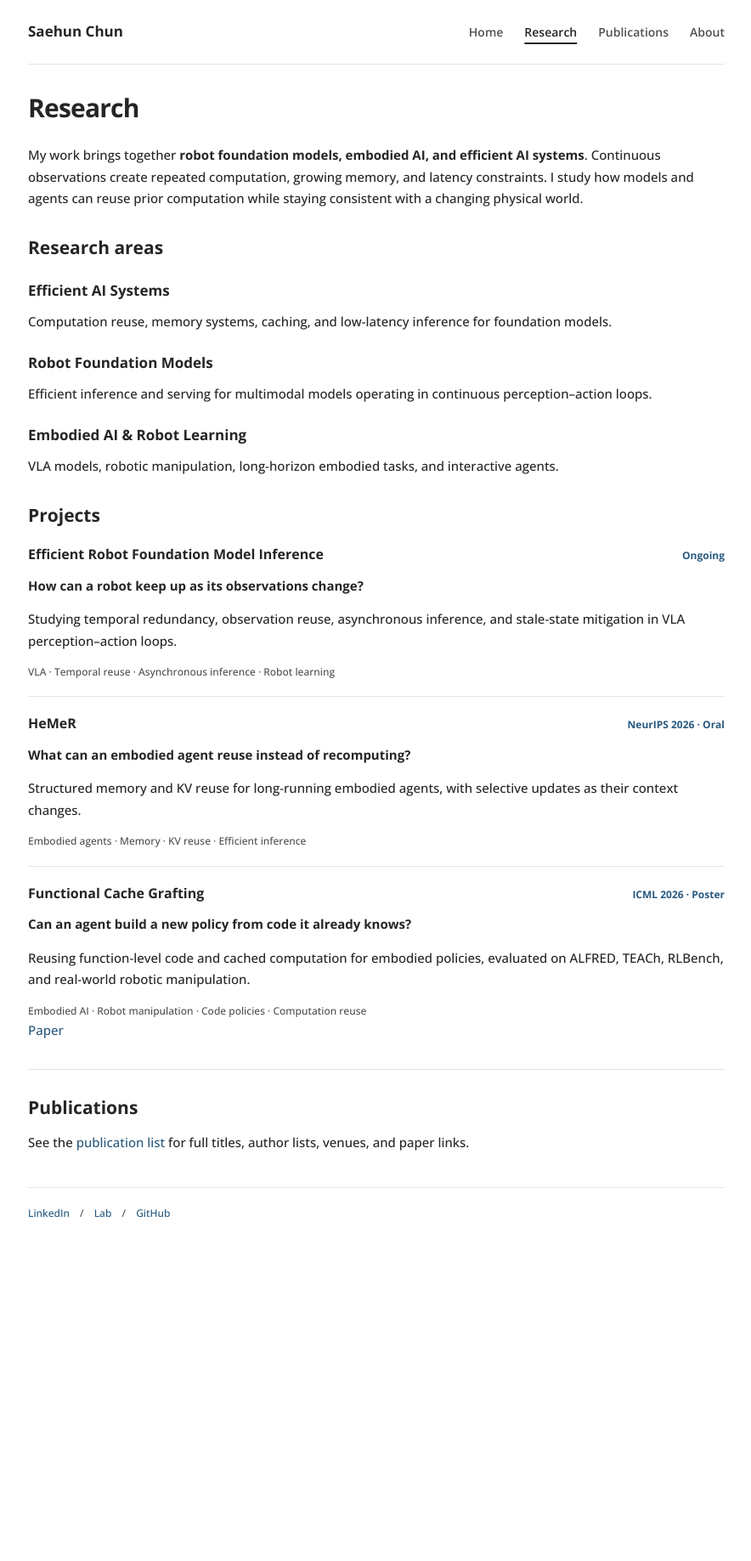
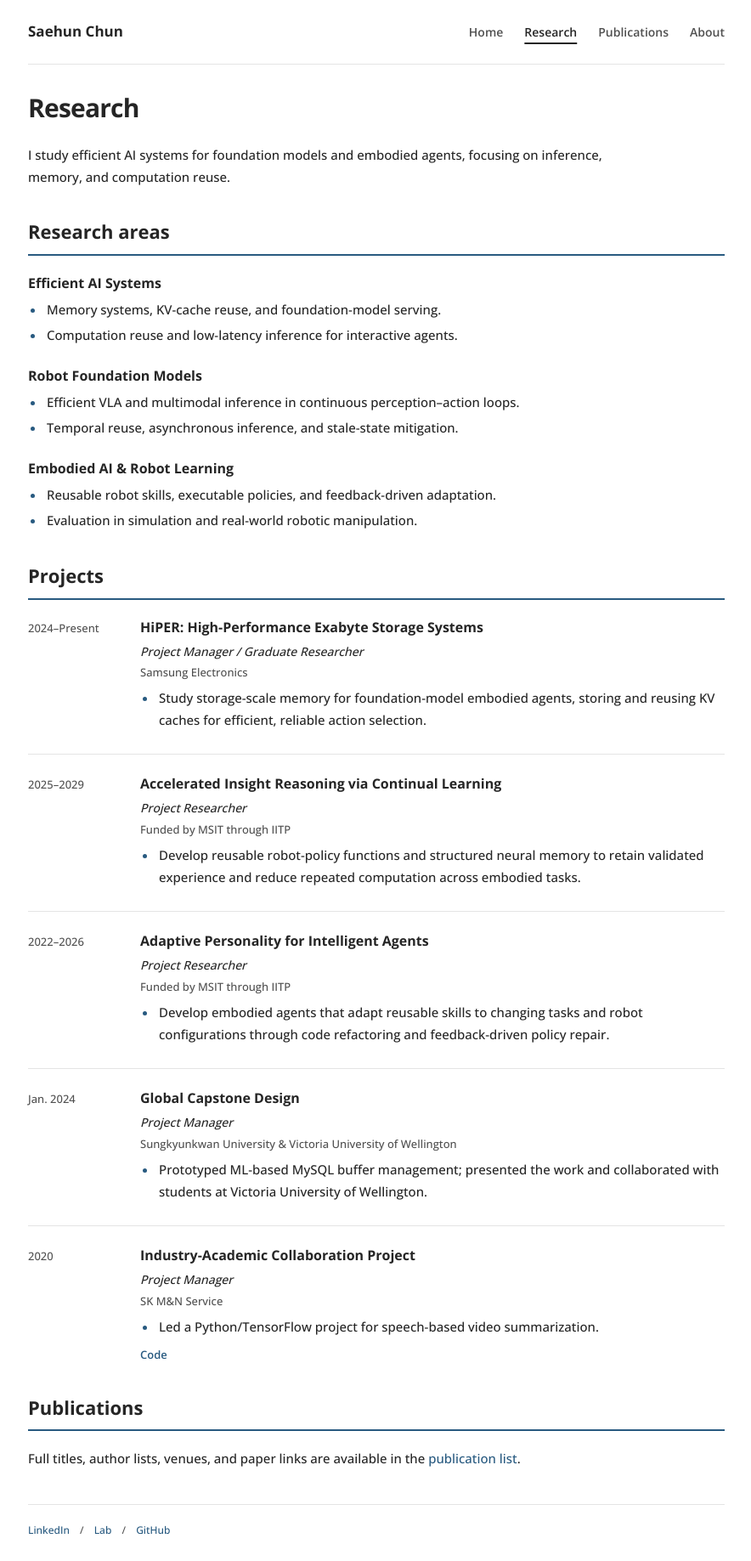
Before and after one commit to thousae/thousae.github.io, a Jekyll site: the page built from research.md, in a window 1280 px wide. Shown: the whole page at 85% size, without its empty margins (197-1081 px from the left). Built offline with Jekyll 4.4.1, drawn with Linux system fonts in a browser that asks for light colours; before the commit the page ends 1465 px from its top, so only the background shows below that.

Commit message:
Clarify research hierarchy and replace project entries with CV records

```diff
--- a/_data/projects.yml
+++ b/_data/projects.yml
@@ -1,19 +1,36 @@
-- id: efficient-robot-inference
-  title: Efficient Robot Foundation Model Inference
-  status: Ongoing
-  question: How can a robot keep up as its observations change?
-  description: Studying temporal redundancy, observation reuse, asynchronous inference, and stale-state mitigation in VLA perception–action loops.
-  keywords: VLA · Temporal reuse · Asynchronous inference · Robot learning
-- id: hemer
-  title: HeMeR
-  status: NeurIPS 2026 · Oral
-  question: What can an embodied agent reuse instead of recomputing?
-  description: Structured memory and KV reuse for long-running embodied agents, with selective updates as their context changes.
-  keywords: Embodied agents · Memory · KV reuse · Efficient inference
-- id: fcgraft
-  title: Functional Cache Grafting
-  status: ICML 2026 · Poster
-  question: Can an agent build a new policy from code it already knows?
-  description: Reusing function-level code and cached computation for embodied policies, evaluated on ALFRED, TEACh, RLBench, and real-world robotic manipulation.
-  keywords: Embodied AI · Robot manipulation · Code policies · Computation reuse
-  paper: https://arxiv.org/abs/2606.13097
+- id: hiper
+  title: "HiPER: High-Performance Exabyte Storage Systems"
+  period: 2024–Present
+  role: Project Manager / Graduate Researcher
+  organization: Samsung Electronics
+  points:
+    - Study storage-scale memory for foundation-model embodied agents, storing and reusing KV caches for efficient, reliable action selection.
+- id: accelerated-insight-reasoning
+  title: Accelerated Insight Reasoning via Continual Learning
+  period: 2025–2029
+  role: Project Researcher
+  organization: Funded by MSIT through IITP
+  points:
+    - Develop reusable robot-policy functions and structured neural memory to retain validated experience and reduce repeated computation across embodied tasks.
+- id: adaptive-personality
+  title: Adaptive Personality for Intelligent Agents
+  period: 2022–2026
+  role: Project Researcher
+  organization: Funded by MSIT through IITP
+  points:
+    - Develop embodied agents that adapt reusable skills to changing tasks and robot configurations through code refactoring and feedback-driven policy repair.
+- id: global-capstone
+  title: Global Capstone Design
+  period: Jan. 2024
+  role: Project Manager
+  organization: Sungkyunkwan University & Victoria University of Wellington
+  points:
+    - Prototyped ML-based MySQL buffer management; presented the work and collaborated with students at Victoria University of Wellington.
+- id: industry-academic-collaboration
+  title: Industry-Academic Collaboration Project
+  period: "2020"
+  role: Project Manager
+  organization: SK M&N Service
+  points:
+    - Led a Python/TensorFlow project for speech-based video summarization.
+  code: https://github.com/thousae/SKmnService
--- a/_data/research.yml
+++ b/_data/research.yml
@@ -2,11 +2,20 @@
   short_description: Memory, caching, and computation reuse.
   name: Efficient AI Systems
   description: Computation reuse, memory systems, caching, and low-latency inference for foundation models.
+  points:
+    - Memory systems, KV-cache reuse, and foundation-model serving.
+    - Computation reuse and low-latency inference for interactive agents.
 - id: robot-foundation-models
   short_description: Efficient multimodal inference and serving.
   name: Robot Foundation Models
   description: Efficient inference and serving for multimodal models operating in continuous perception–action loops.
+  points:
+    - Efficient VLA and multimodal inference in continuous perception–action loops.
+    - Temporal reuse, asynchronous inference, and stale-state mitigation.
 - id: embodied-ai
   short_description: VLA models and interactive embodied agents.
   name: Embodied AI & Robot Learning
   description: VLA models, robotic manipulation, long-horizon embodied tasks, and interactive agents.
+  points:
+    - Reusable robot skills, executable policies, and feedback-driven adaptation.
+    - Evaluation in simulation and real-world robotic manipulation.
--- a/_layouts/page.html
+++ b/_layouts/page.html
@@ -2,7 +2,7 @@
 layout: default
 ---
 
-<article class="page">
+<article class="page{% if page.page_class %} {{ page.page_class | escape }}{% endif %}">
   <h1 class="pagetitle">{{ page.title }}</h1>
   {{ content }}
 </article>
--- a/assets/css/main.css
+++ b/assets/css/main.css
@@ -76,12 +76,22 @@ footer span { margin: 0 9px; }
 .area-list > div { margin: 12px 0; }
 .area-list dt { font-size: 14px; font-weight: 700; }
 .area-list dd { margin: 2px 0 0; font-size: 14px; color: var(--muted); }
-.project-heading { display: flex; align-items: baseline; justify-content: space-between; gap: 6px 18px; flex-wrap: wrap; }
-.project-heading h3, .page .project-heading h3 { margin: 0; font-size: 16px; }
-.project-status { margin: 0; color: var(--accent); font-size: 12px; font-weight: 700; }
-.project-keywords { margin: 6px 0 0; font-size: 12px; color: var(--muted); }
-.research-project { margin: 20px 0; padding-bottom: 18px; border-bottom: 1px solid var(--border); scroll-margin-top: 24px; }
-.research-project .project-heading { margin-bottom: 12px; }
+.research-intro { max-width: 740px; }
+.research-section { margin-top: 36px; }
+.page .research-section > h2 { margin: 0 0 20px; padding-bottom: 11px; border-bottom: 2px solid var(--accent); font-size: 22px; }
+.page .research-area-list, .page .research-project-list { list-style: none; margin: 0; padding: 0; }
+.page .research-area-list > li { margin: 0 0 22px; }
+.page .research-area-list h3, .page .project-details h3 { margin: 0 0 5px; font-size: 16px; line-height: 1.5; }
+.page .research-points { margin: 7px 0 0; padding-left: 20px; list-style-type: disc; }
+.page .research-points li { margin: 0 0 5px; padding-left: 2px; }
+.research-points li::marker { color: var(--accent); }
+.page .research-project { display: grid; grid-template-columns: 112px minmax(0, 1fr); gap: 20px; margin: 0; padding: 22px 0; border-bottom: 1px solid var(--border); scroll-margin-top: 24px; }
+.page .research-project:first-child { padding-top: 0; }
+.page .research-project:last-child { padding-bottom: 0; border-bottom: 0; }
+.project-period { margin: 2px 0 0; color: var(--muted); font-size: 13px; }
+.project-role { margin: 0 0 2px; font-style: italic; font-size: 14px; }
+.project-organization { margin: 0; color: var(--muted); font-size: 13px; }
+.project-links { margin: 8px 0 0; font-size: 13px; font-weight: 600; }
 @media (max-width: 600px) { nav { gap: 14px; } .identity { font-size: 14px; } }
 
 .profile-links { margin-top: 20px; gap: 10px 20px; }
@@ -92,4 +102,6 @@ footer span { margin: 0 9px; }
 @media (max-width: 600px) {
   .area-list > div { grid-template-columns: 1fr; gap: 2px; margin: 14px 0; }
   .profile-links { gap: 10px 18px; }
+  .page .research-project { grid-template-columns: 1fr; gap: 5px; padding-block: 20px; }
+  .project-period { margin: 0; }
 }
--- a/research.md
+++ b/research.md
@@ -2,30 +2,50 @@
 layout: page
 title: Research
 permalink: /research/
+page_class: research-page
 ---
 
-My work brings together **robot foundation models, embodied AI, and efficient AI systems**. Continuous observations create repeated computation, growing memory, and latency constraints. I study how models and agents can reuse prior computation while staying consistent with a changing physical world.
+<p class="research-intro">I study efficient AI systems for foundation models and embodied agents, focusing on inference, memory, and computation reuse.</p>
 
-## Research areas
+<section class="research-section" aria-labelledby="research-areas-title">
+  <h2 id="research-areas-title">Research areas</h2>
+  <ul class="research-area-list">
+    {% for area in site.data.research %}
+    <li>
+      <h3>{{ area.name | escape }}</h3>
+      <ul class="research-points">
+        {% for point in area.points %}
+        <li>{{ point | escape }}</li>
+        {% endfor %}
+      </ul>
+    </li>
+    {% endfor %}
+  </ul>
+</section>
 
-{% for area in site.data.research %}
-### {{ area.name }}
+<section class="research-section" aria-labelledby="projects-title">
+  <h2 id="projects-title">Projects</h2>
+  <ul class="research-project-list">
+    {% for project in site.data.projects %}
+    <li class="research-project" id="{{ project.id | escape }}">
+      <p class="project-period">{{ project.period | escape }}</p>
+      <div class="project-details">
+        <h3>{{ project.title | escape }}</h3>
+        <p class="project-role">{{ project.role | escape }}</p>
+        <p class="project-organization">{{ project.organization | escape }}</p>
+        <ul class="research-points">
+          {% for point in project.points %}
+          <li>{{ point | escape }}</li>
+          {% endfor %}
+        </ul>
+        {% if project.code %}<p class="project-links"><a href="{{ project.code | escape }}" target="_blank" rel="noopener">Code</a></p>{% endif %}
+      </div>
+    </li>
+    {% endfor %}
+  </ul>
+</section>
 
-{{ area.description }}
-{% endfor %}
-
-## Projects
-
-{% for project in site.data.projects %}
-<article class="research-project" id="{{ project.id }}">
-  <div class="project-heading"><h3>{{ project.title }}</h3><p class="project-status">{{ project.status }}</p></div>
-  <p><strong>{{ project.question }}</strong></p>
-  <p>{{ project.description }}</p>
-  <p class="project-keywords">{{ project.keywords }}</p>
-  {% if project.paper %}<p><a href="{{ project.paper }}" target="_blank" rel="noopener">Paper</a></p>{% endif %}
-</article>
-{% endfor %}
-
-## Publications
-
-See the [publication list]({{ '/publications/' | relative_url }}) for full titles, author lists, venues, and paper links.
+<section class="research-section research-publications" aria-labelledby="research-publications-title">
+  <h2 id="research-publications-title">Publications</h2>
+  <p>Full titles, author lists, venues, and paper links are available in the <a href="{{ '/publications/' | relative_url }}">publication list</a>.</p>
+</section>
```
Also changed, not shown: README.md.
